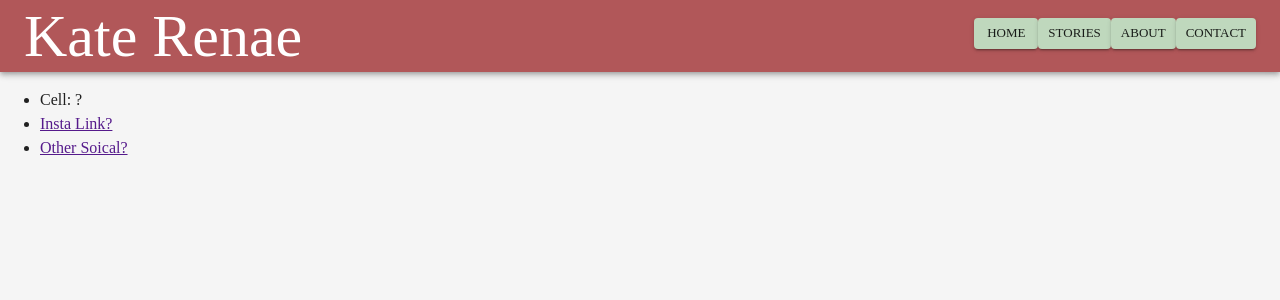
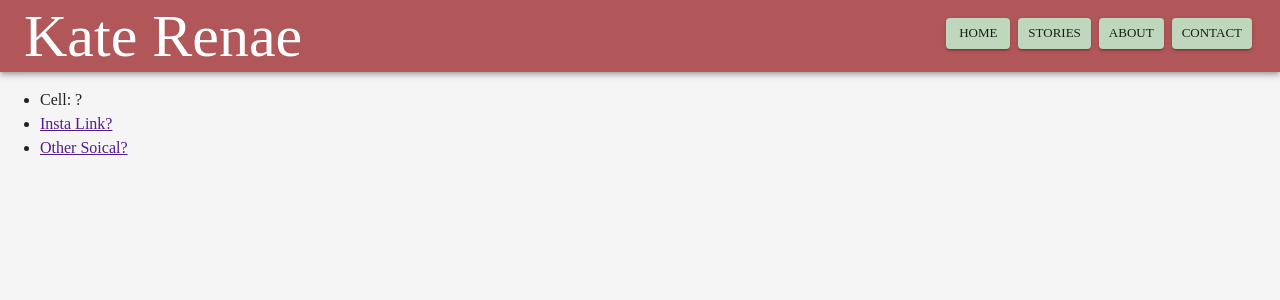
Before and after one commit to jaxson-lybbert/Kate-Renae-Website, a React (Create React App) app in the folder client/: page / in a window 1280 px wide. Shown: the top 300 px of the page. Built offline with nearby package versions, Linux system fonts and the light colour scheme.

Commit message:
Began adding styling changes

```diff
--- a/client/src/App.css
+++ b/client/src/App.css
@@ -1,4 +1,4 @@
 .menu-button {
   margin: 4px;
-  padding: 0, 4px;
+  padding: 0, 8px;
 }
--- a/client/src/components/nav.js
+++ b/client/src/components/nav.js
@@ -15,50 +15,30 @@ function Nav() {
           Kate Renae
         </Typography>
         <Box sx={{ display: "flex", flexGrow: 1, justifyContent: "flex-end" }}>
-          <Link to={"/"}>
+          <Link className="menu-button" to={"/"}>
             <Typography variant="subtitle1" gutterBottom>
-              <Button
-                className="menu-button"
-                size="small"
-                color="secondary"
-                variant="contained"
-              >
+              <Button size="small" color="secondary" variant="contained">
                 Home
               </Button>
             </Typography>
           </Link>
-          <Link to={"/stories"}>
+          <Link className="menu-button" to={"/stories"}>
             <Typography variant="subtitle1" gutterBottom>
-              <Button
-                className="menu-button"
-                size="small"
-                color="secondary"
-                variant="contained"
-              >
+              <Button size="small" color="secondary" variant="contained">
                 Stories
               </Button>
             </Typography>
           </Link>
-          <Link to={"/about"}>
+          <Link className="menu-button" to={"/about"}>
             <Typography variant="subtitle1" gutterBottom>
-              <Button
-                className="menu-button"
-                size="small"
-                color="secondary"
-                variant="contained"
-              >
+              <Button size="small" color="secondary" variant="contained">
                 About
               </Button>
             </Typography>
           </Link>
-          <Link to={"/contact"}>
+          <Link className="menu-button" to={"/contact"}>
             <Typography variant="subtitle1" gutterBottom>
-              <Button
-                className="menu-button"
-                size="small"
-                color="secondary"
-                variant="contained"
-              >
+              <Button size="small" color="secondary" variant="contained">
                 Contact
               </Button>
             </Typography>
```
